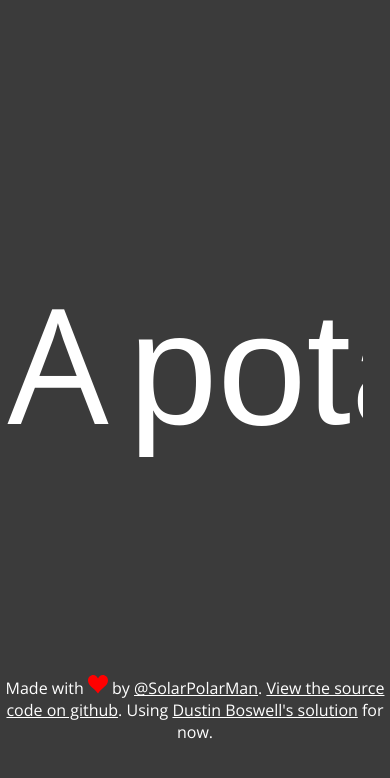
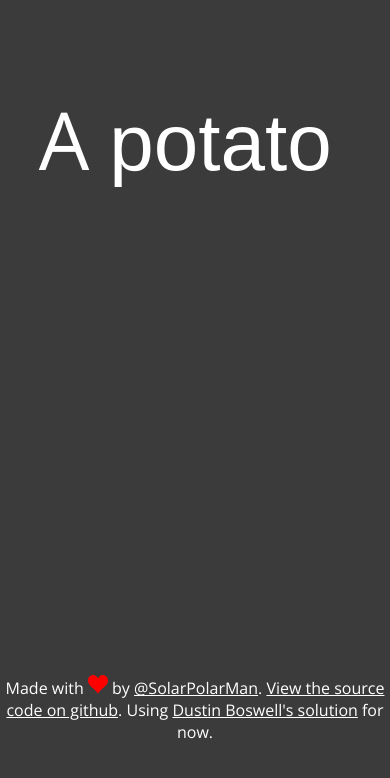
Before and after one commit to ChildishGiant/a-or-an, a plain HTML site: page index.html in a window 390 px wide. Drawn offline with nearby package versions, Linux system fonts and the light colour scheme.

Commit message:
more phone styling

```diff
--- a/style.css
+++ b/style.css
@@ -56,9 +56,11 @@ body{
 
 @media only screen and (max-width: 768px) {
   /* For mobile phones: */
-  #givenWord{
+  #box{
+    top:10%;
     font-size: 5em;
   }
+
   footer{
     top:80%;
     height: 20%;
```
